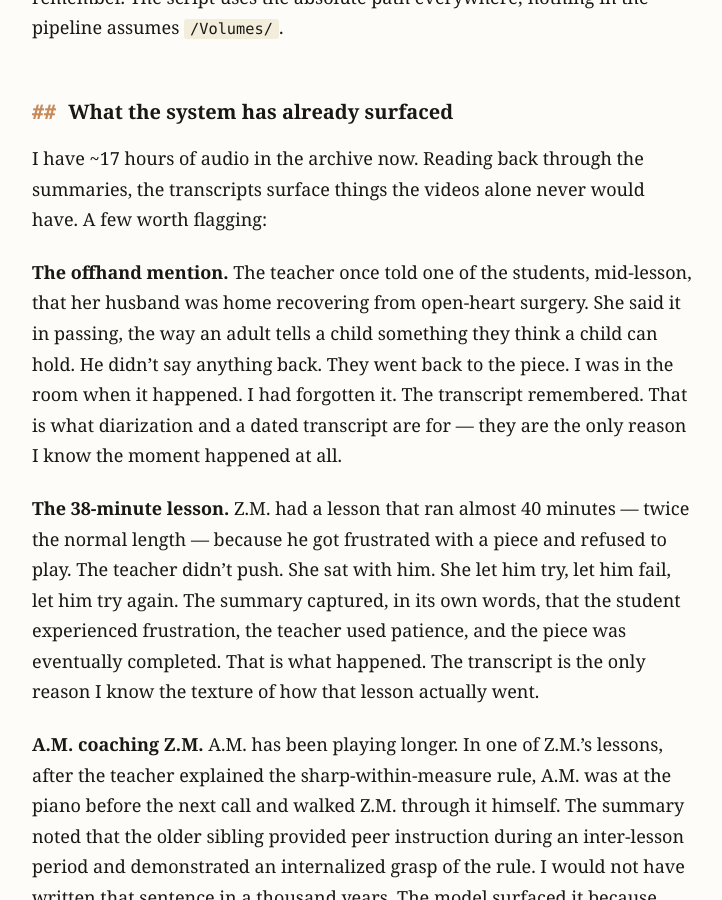
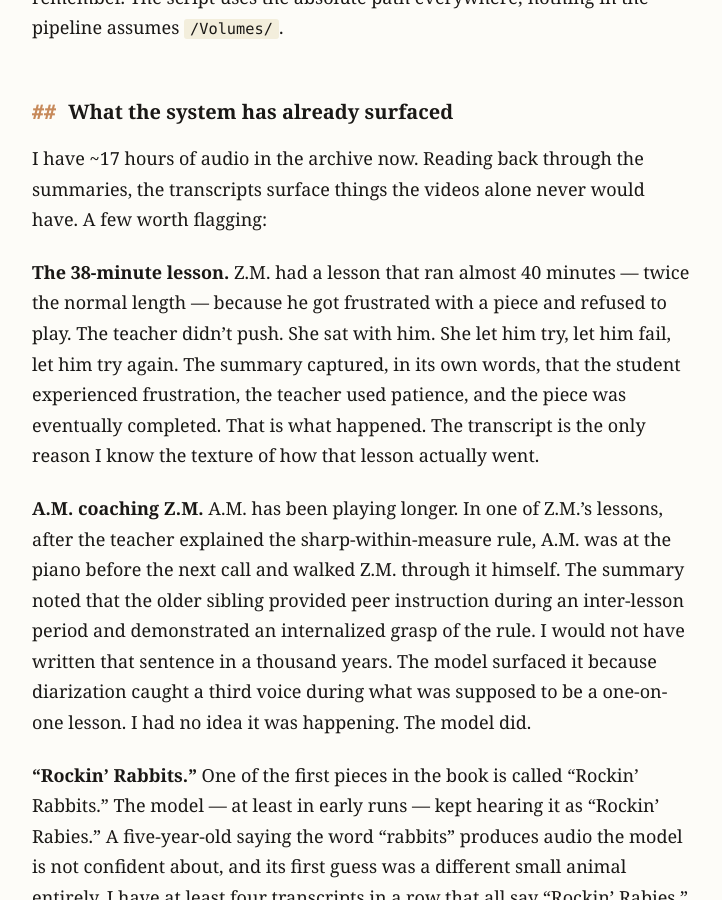
Before and after one commit to mumenmusa/mumenmusa.github.io, a Jekyll site: the page built from _posts/2026-06-04-piano-lesson-processing-pipeline.md, in a window 1280 px wide and 900 px high, scrolled down 9350 px. Shown: the whole window, without its empty margins (278-1000 px from the left). Built offline with Jekyll 4.4.1, drawn with Linux system fonts in a browser that asks for light colours; part of the change alters nothing that is shown; some of the changed text lies outside the part shown.

Commit message:
Remove 'The offhand mention' section (private moment about the teacher's husband)

```diff
--- a/_posts/2026-06-04-piano-lesson-processing-pipeline.md
+++ b/_posts/2026-06-04-piano-lesson-processing-pipeline.md
@@ -1,6 +1,6 @@
 ---
 title: "How I built a self-running pipeline for our piano lessons"
-date: 2026-06-04 03:48:39 -0700
+date: 2026-06-03 13:00:00 -0700
 summary: "From a Microsoft Teams recording to a dated folder of transcripts, subtitles, and summaries — ffmpeg, WhisperX, pyannote, Claude, and a watcher cron that runs itself. No manual steps after the file lands."
 ---
 
@@ -196,8 +196,6 @@ On Apple Silicon, the `small` Whisper model:
 
 I have ~17 hours of audio in the archive now. Reading back through the summaries, the transcripts surface things the videos alone never would have. A few worth flagging:
 
-**The offhand mention.** The teacher once told one of the students, mid-lesson, that her husband was home recovering from open-heart surgery. She said it in passing, the way an adult tells a child something they think a child can hold. He didn't say anything back. They went back to the piece. I was in the room when it happened. I had forgotten it. The transcript remembered. That is what diarization and a dated transcript are for — they are the only reason I know the moment happened at all.
-
 **The 38-minute lesson.** Z.M. had a lesson that ran almost 40 minutes — twice the normal length — because he got frustrated with a piece and refused to play. The teacher didn't push. She sat with him. She let him try, let him fail, let him try again. The summary captured, in its own words, that the student experienced frustration, the teacher used patience, and the piece was eventually completed. That is what happened. The transcript is the only reason I know the texture of how that lesson actually went.
 
 **A.M. coaching Z.M.** A.M. has been playing longer. In one of Z.M.'s lessons, after the teacher explained the sharp-within-measure rule, A.M. was at the piano before the next call and walked Z.M. through it himself. The summary noted that the older sibling provided peer instruction during an inter-lesson period and demonstrated an internalized grasp of the rule. I would not have written that sentence in a thousand years. The model surfaced it because diarization caught a third voice during what was supposed to be a one-on-one lesson. I had no idea it was happening. The model did.
```
